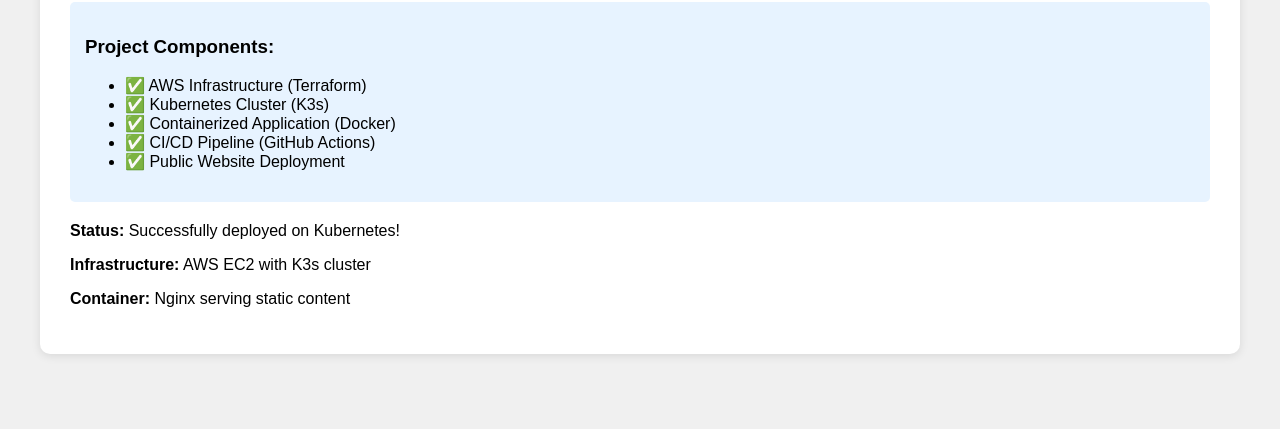
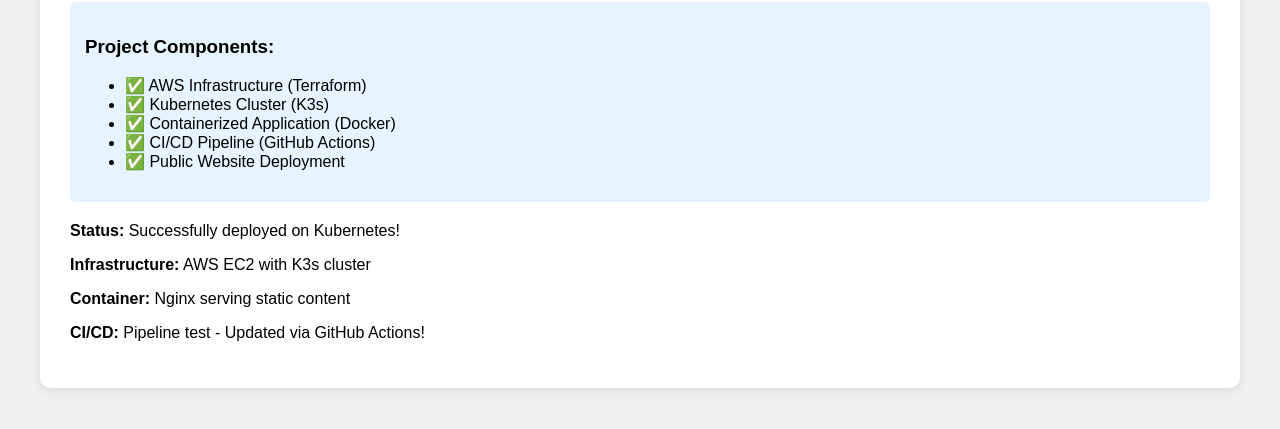
Before and after one commit to oliboyenoch-beep/capstone-application, a plain HTML site: page src/index.html in a window 1280 px wide. Shown: the part 149-578 px from the top of the page. Drawn offline with Linux system fonts and the light colour scheme.

Commit message:
Test CI/CD pipeline - added update line

```diff
--- a/src/index.html
+++ b/src/index.html
@@ -27,6 +27,7 @@
         <p><strong>Status:</strong> Successfully deployed on Kubernetes!</p>
         <p><strong>Infrastructure:</strong> AWS EC2 with K3s cluster</p>
         <p><strong>Container:</strong> Nginx serving static content</p>
+        <p><strong>CI/CD:</strong> Pipeline test - Updated via GitHub Actions!</p>
     </div>
 </body>
 </html>
```
